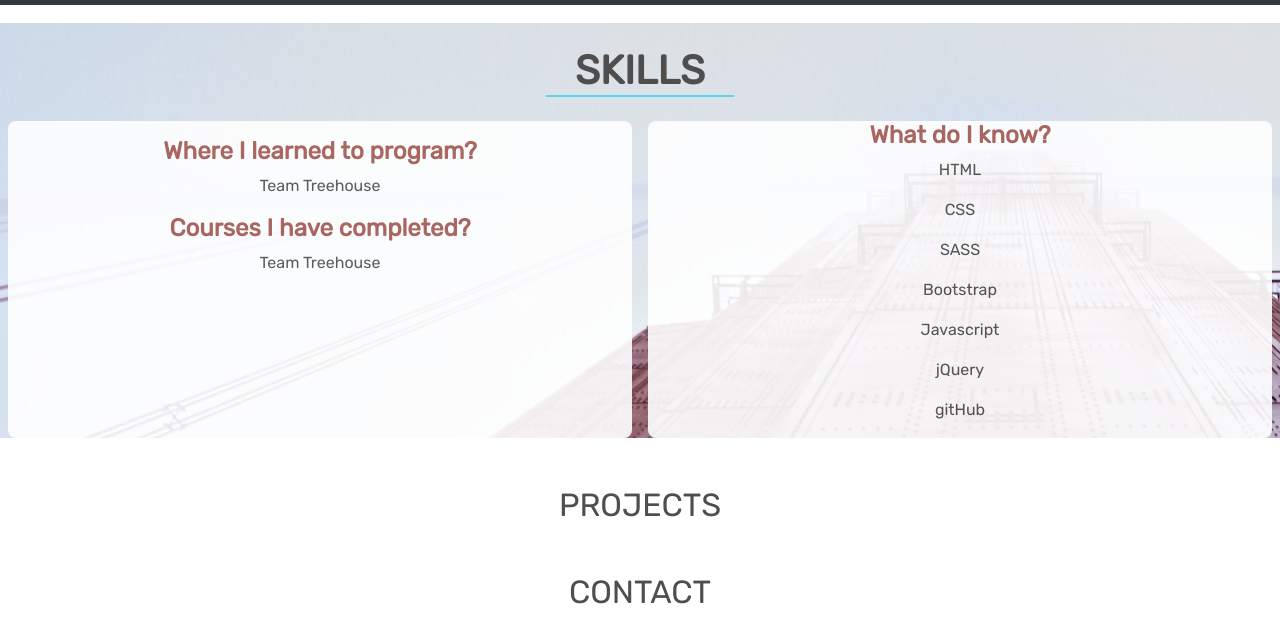
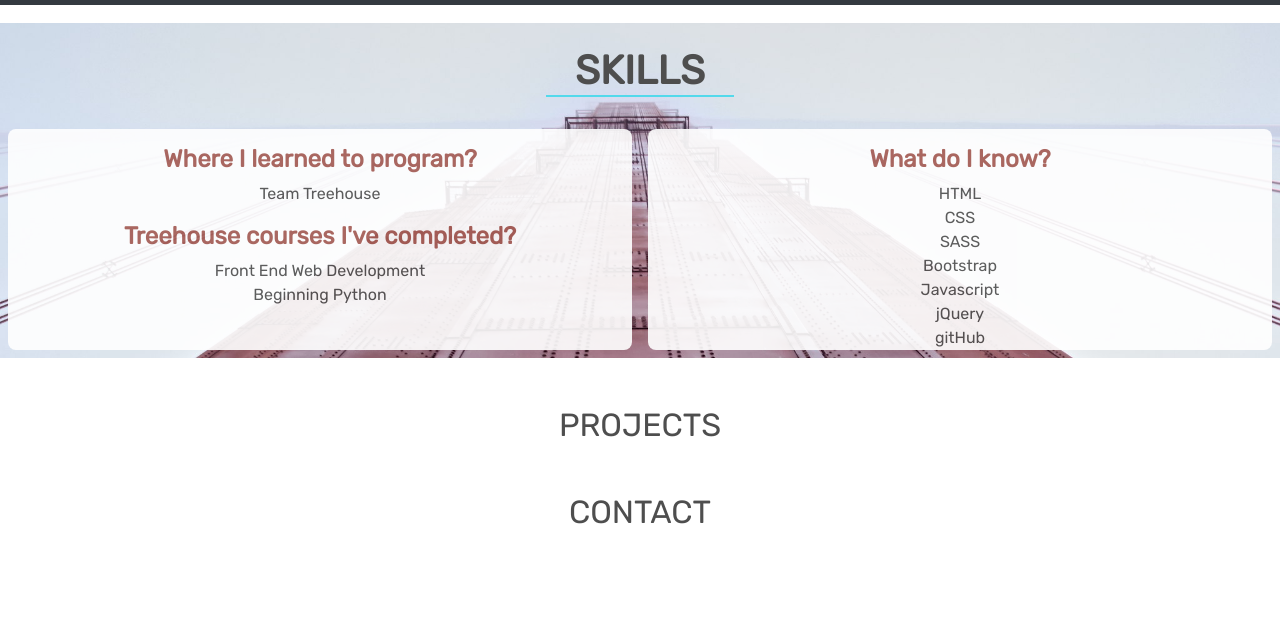
Before and after one commit to Stheven-Cabral/Stheven_Cabral_Professional_Portfolio, a plain HTML site: page index.html in a window 1280 px wide. Shown: the part 795-1430 px from the top of the page. After the commit the page ends 1374 px from the top, so only its background shows below. Drawn offline with nearby package versions, Linux system fonts and the light colour scheme.

Commit message:
03252020  1540

```diff
--- a/index.html
+++ b/index.html
@@ -56,15 +56,16 @@
     <div class="container-fluid skills-section" id="skills-section">
       <h1 class="text-center my-4 skills-section-header">SKILLS</h1>
       <div class="row justify-content-around skills-content">
-        <div class="col-sm mx-2 education">
+        <div class="col-sm m-2 education">
           <h4 class="text-center mt-3">Where I learned to program?</h4>
           <p class="text-center">Team Treehouse</p>
 
-          <h4 class="text-center mt-3">Courses I have completed?</h4>
-          <p class="text-center">Team Treehouse</p>
+          <h4 class="text-center mt-3">Treehouse courses I've completed?</h4>
+          <p class="text-center">Front End Web Development</p>
+          <p class="text-center">Beginning Python</p>
         </div>
-        <div class="col-sm mx-2">
-          <h4 class="text-center">What do I know?</h4>
+        <div class="col-sm m-2">
+          <h4 class="text-center mt-3">What do I know?</h4>
           <p class="text-center">HTML</p>
           <p class="text-center">CSS</p>
           <p class="text-center">SASS</p>
--- a/scss/components/_skills.scss
+++ b/scss/components/_skills.scss
@@ -1,5 +1,6 @@
 .skills-section {
     background-image: url('../images/bridge.jpg');
+    background-size: cover;
 }
 
 .skills-section-header {
@@ -22,3 +23,7 @@
     font-weight: bold;
     color: $brick;
 }
+
+.skills-content p {
+    margin: 0;
+}
```
Also changed, not shown: css/styles.css, images/fog-bridge.jpg (added), 1 other file.
